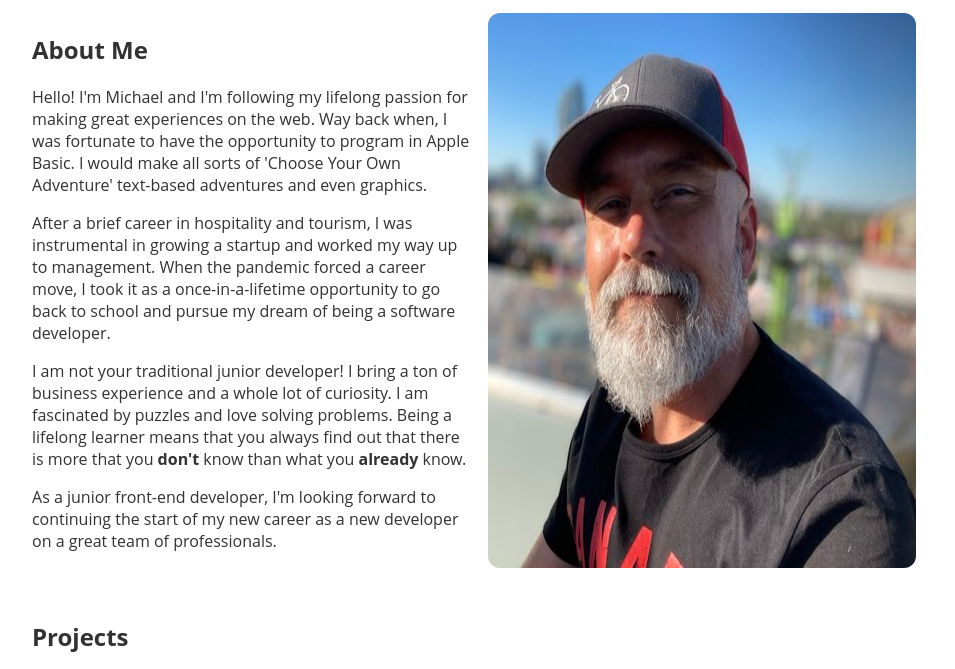
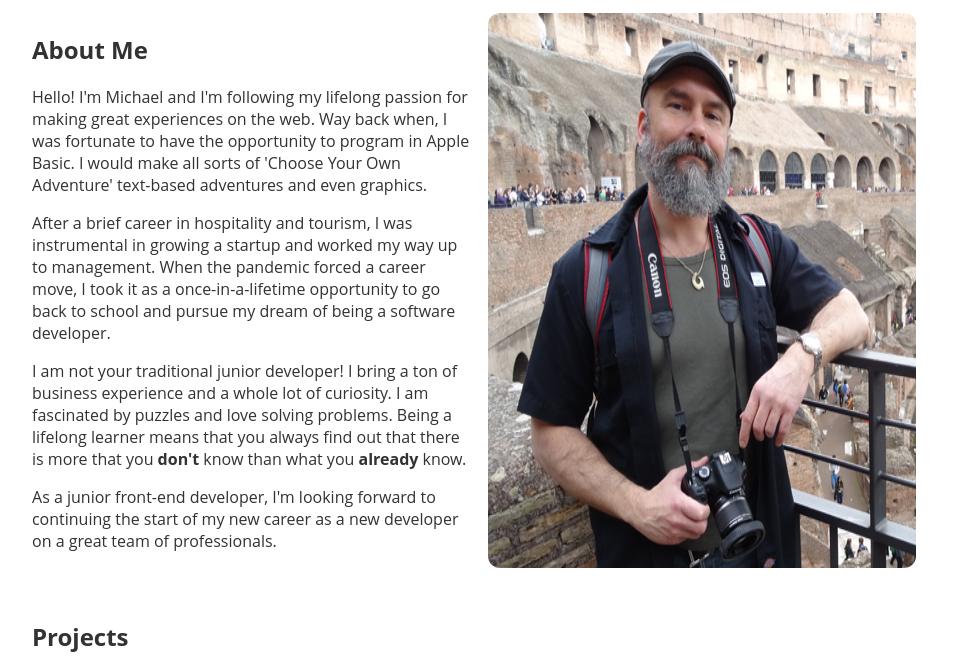
Before and after one commit to MichaelLipski/portfolio, a website: page index.html in a window 1280 px wide. Shown: the part 108-777 px from the top of the page, without its empty margins (158-1113 px from the left). Drawn offline with Linux system fonts and the light colour scheme.

Commit message:
added photo

```diff
--- a/index.html
+++ b/index.html
@@ -38,7 +38,7 @@
             </p>
           </div>
           <img
-            src="./resources/michael.jpg"
+            src="./resources/michael_rome.png"
             alt="Photo of Michael Lipski"
             class="portrait"
           />
```
Also changed, not shown: resources/michael.png (added), resources/michael_rome.png (added).
